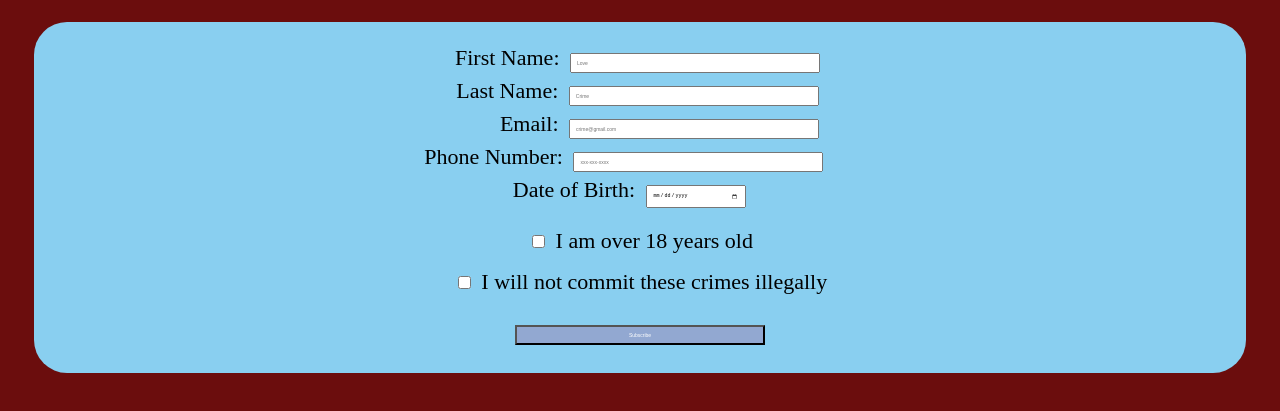
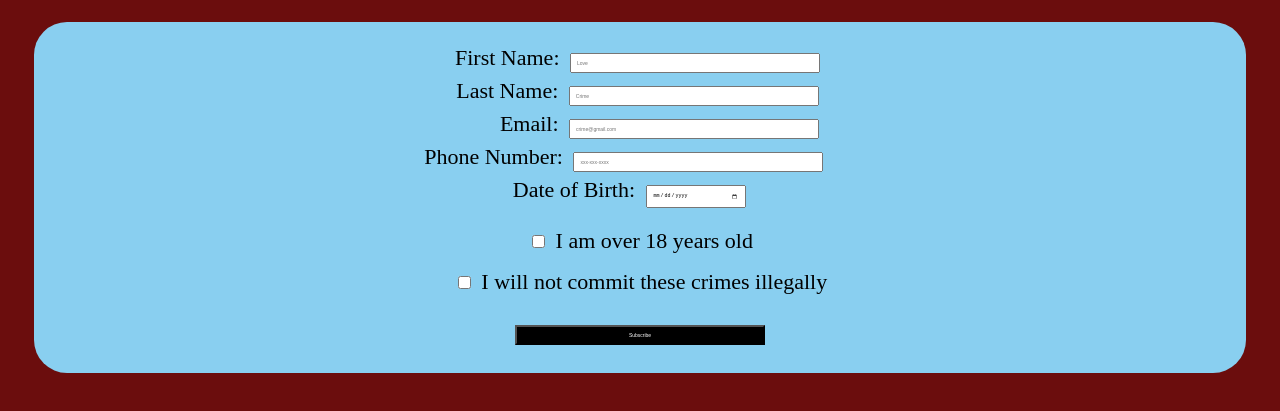
Before and after one commit to nidaakkis/Project1, a plain HTML site: page index.html in a window 1280 px wide. Shown: the part 211-622 px from the top of the page. Drawn offline with nearby package versions, Linux system fonts and the light colour scheme; a web font is replaced by a local one.

Commit message:
changed subscribe color

```diff
--- a/css/screen.css
+++ b/css/screen.css
@@ -73,7 +73,7 @@ input[type="checkbox"] {
 }
 
 input[type="submit"] {
-  background-color: #92a8d1;
+  background-color: #000000;
   color: white;
 }
 
```
